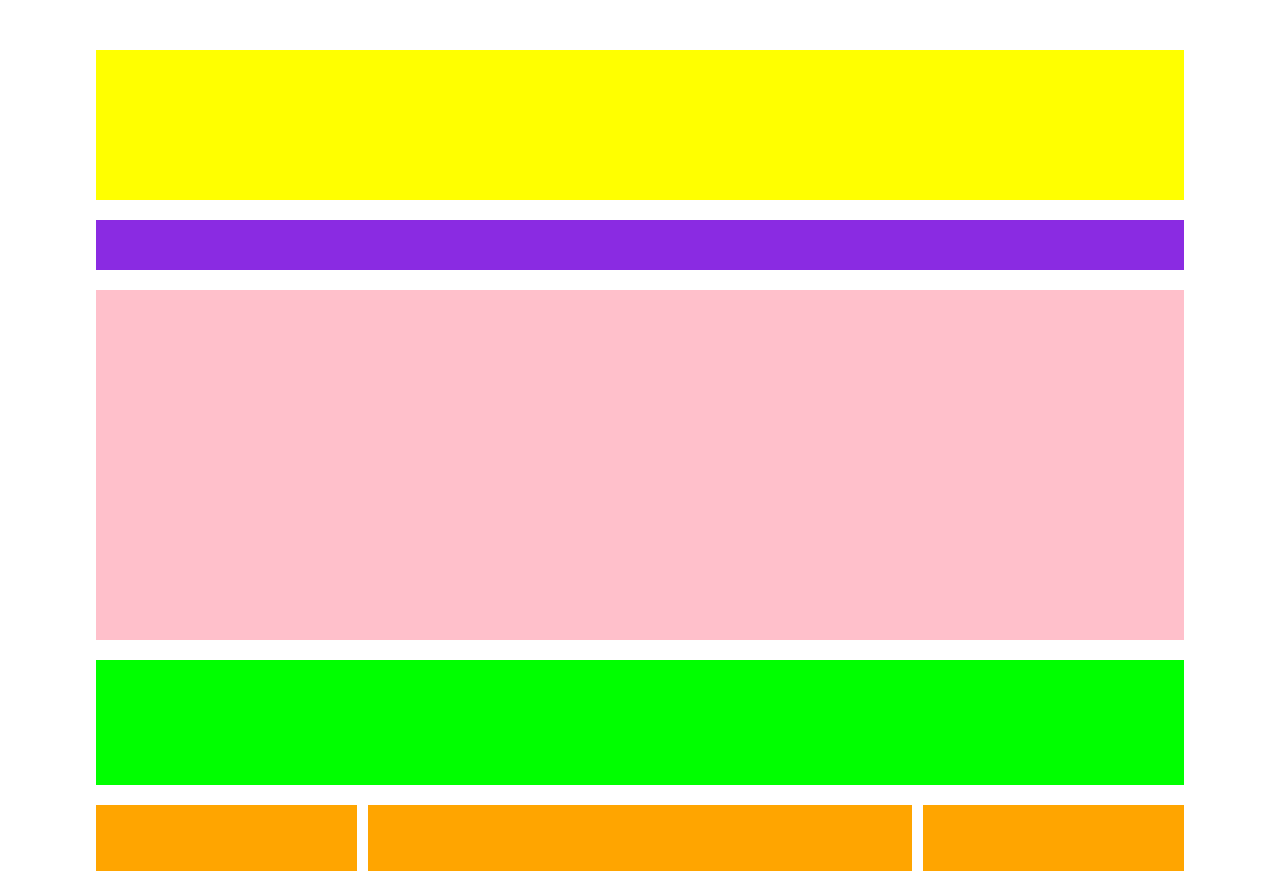
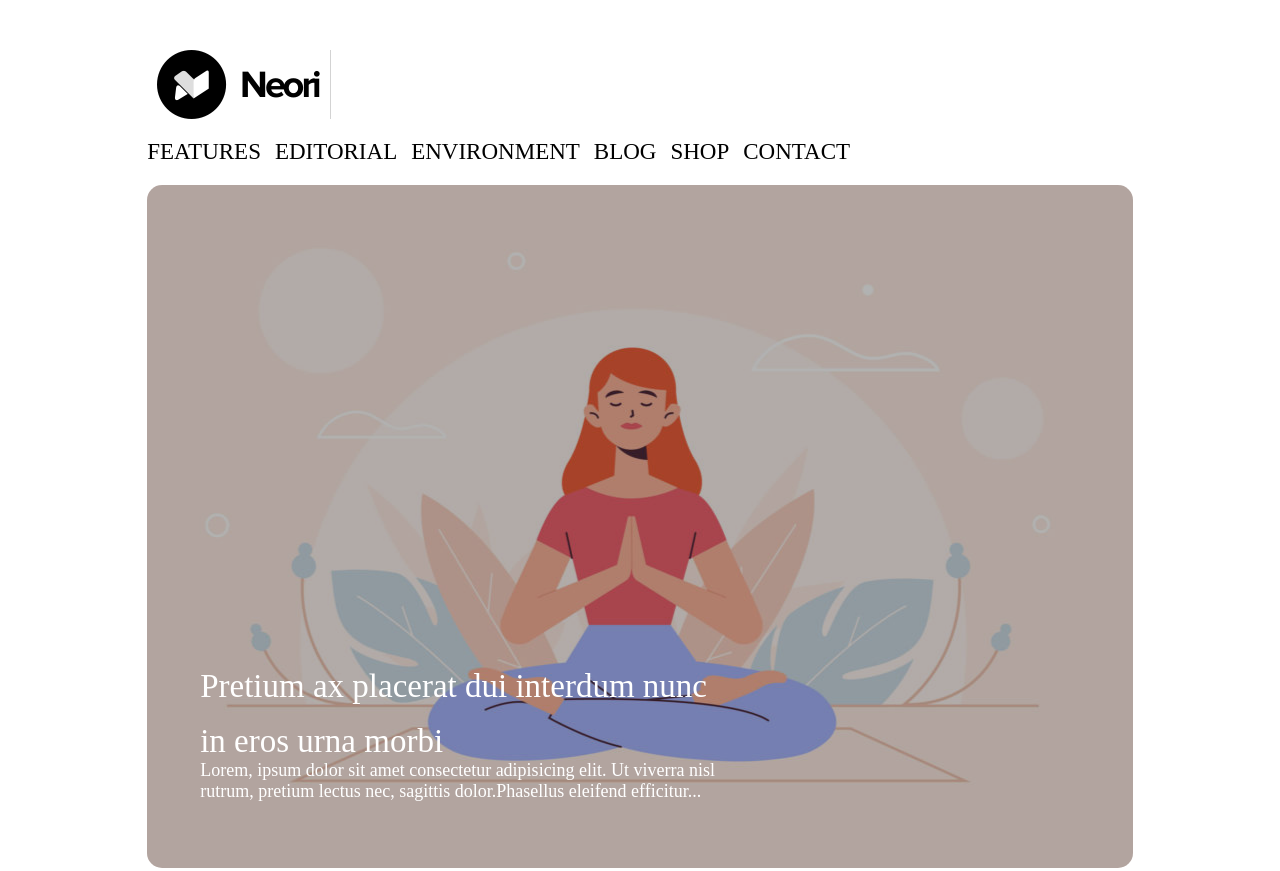
Before and after one commit to Ilthepriest/htmlcss-wp, a plain HTML site: page index.html in a window 1280 px wide. Shown: the top 871 px of the page. Drawn offline with Linux system fonts and the light colour scheme.

Commit message:
add header nav and image

```diff
--- a/css/style.css
+++ b/css/style.css
@@ -6,26 +6,76 @@
 
 #big-container{
     margin: 50px auto;
-    width: 85%;
+    width: 77%;
 }
 
 header{
-    background-color: yellow;
-    height: 150px;
+
+}
+
+#logo{
+    width: 184px;
+    height: 69px;
+    border-right: 1px solid lightgray;
+}
+
+ img{
+    object-fit: contain;
+    width: 100%;
+    height: 100%;
+}
+
+.scritteImmagine > div{
+    color: white;
+    font-size: 33px;
+}
+
+.scritteImmagine > p{
+    color: white;
+    font-size: 18px;
+}
+
+.scritteImmagine{
+    position: absolute;
+    bottom: 66px;
+    left: 53px;
 }
 
 nav{
-    background-color: blueviolet;
-    height: 50px;
     margin: 20px 0;
 }
 
+nav a{
+    font-size: 23px;
+    text-decoration: none;
+    margin-right: 10px;
+    color: black;
+}
+
+
+
 
 .content-image{
-    background-color: pink;
-    height: 350px;
+    height: 683px;
     margin: 20px 0;
+    background-image: url(/img/banner.jpg);
+    background-size: cover;
+    background-repeat: no-repeat;
+    background-position: center;
+    border-radius: 15px;
+    position: relative;
 }
+
+.content-image::before {
+    content: '';
+    position: absolute;
+    top: 0;
+    left: 0;
+    width: 100%;
+    height: 100%;
+    background-color: rgba(0,0,0,0.3);
+    border-radius: 15px;
+  }
 
 .title{
     height: 125px;
--- a/index.html
+++ b/index.html
@@ -12,13 +12,33 @@
     <div id="big-container">
         <!-- Inizio header -->
         <header>
+            <div id="logo">
+                <img src="./img/logo.png" alt="">
+            </div>
         </header>
         <!-- Inizio nav -->
-        <nav></nav>
+        <nav>
+            <a href="#">FEATURES</a>
+            <a href="#">EDITORIAL</a>
+            <a href="#">ENVIRONMENT</a>
+            <a href="#">BLOG</a>
+            <a href="#">SHOP</a>
+            <a href="#">CONTACT</a>
+        </nav>
         <!-- Inizio main -->
         <main>
             <!-- inizio section, article, aside -->
-            <section class="content-image"></section>
+            <section class="content-image">
+                <div class="scritteImmagine">
+                    <div>Pretium ax placerat dui interdum nunc</div><br>
+                    <div>in eros urna morbi</div>
+                    <p>Lorem, ipsum dolor sit amet consectetur adipisicing elit. Ut viverra nisl</p>
+                    <p>rutrum, pretium lectus nec, sagittis dolor.Phasellus eleifend efficitur...</p>
+                </div>
+            </section>
+
+
+
             <section class="title"></section>
             <section class="content-float clearfix">
                 <aside class="article-left bg-color"></aside>
```
Also changed, not shown: img/banner-2.jpg (added), img/banner.jpg (added), img/img-1.jpg (added), img/img-2.jpg (added), img/img-3.jpg (added), img/img-4.jpg (added), img/img-5.jpg (added), img/img-6.jpg (added), img/logo.png (added).
